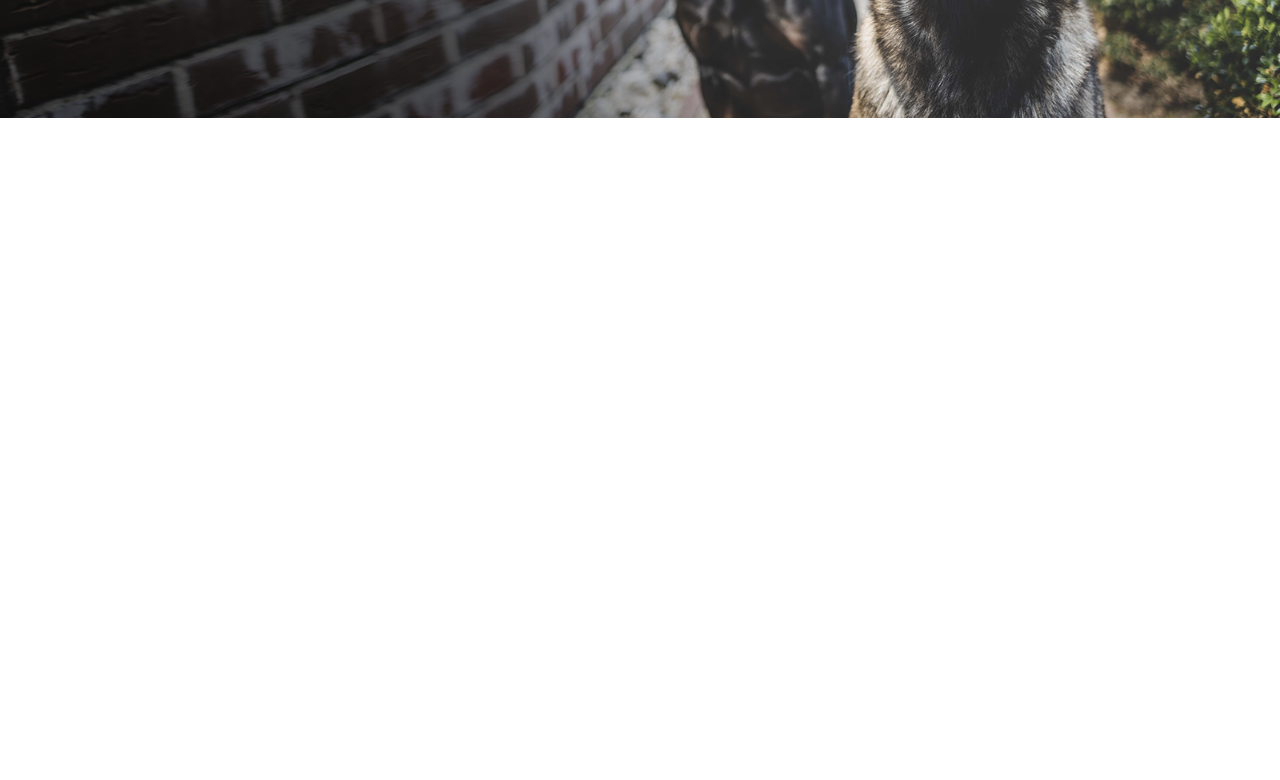
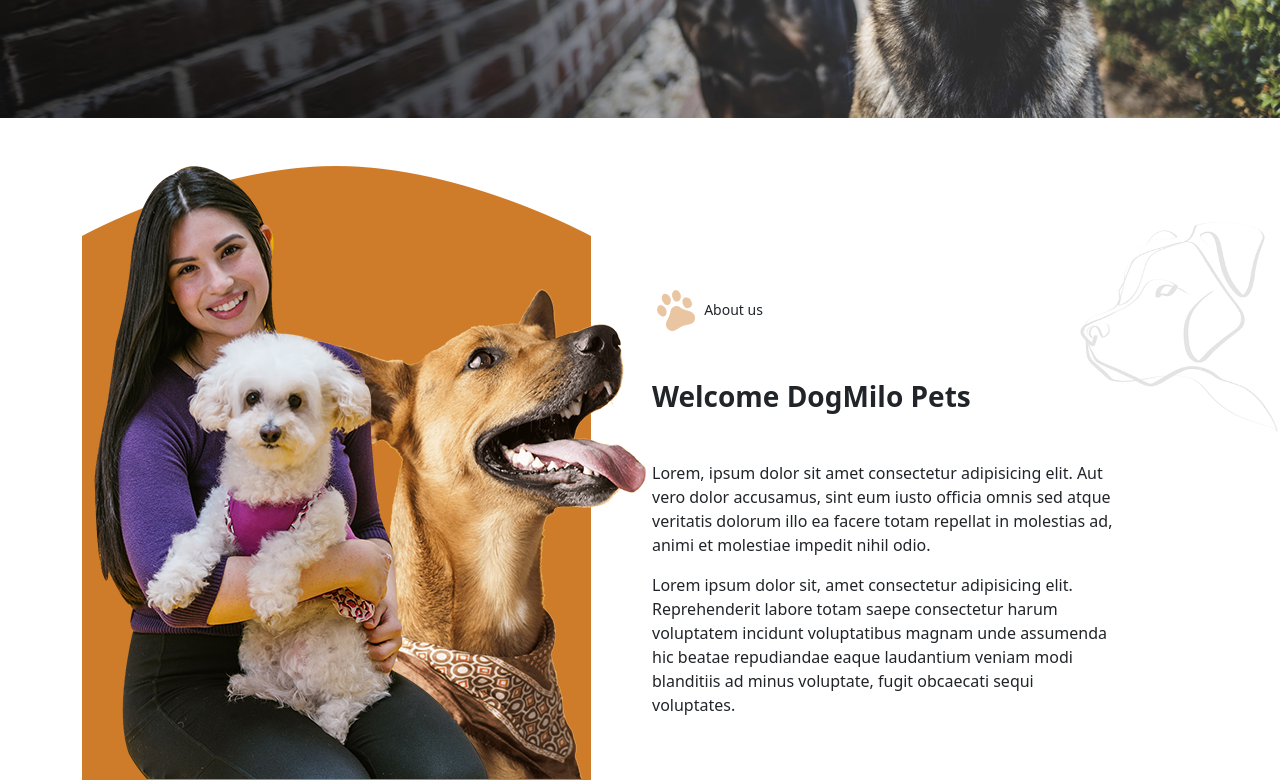
Before and after one commit to GeorgeDanielConstantin/proj-html-vuejs, a plain HTML site: page index.html in a window 1280 px wide. Shown: the part 442-1222 px from the top of the page. Before the commit the page ends 800 px from the top, so only its background shows below. Drawn offline with nearby package versions, Linux system fonts and the light colour scheme.

Commit message:
add about us

```diff
--- a/css/style.css
+++ b/css/style.css
@@ -43,10 +43,33 @@ header {
   border: none;
 }
 
-.play {
+.jumbotron img {
   padding: 0.5rem;
   height: 40px;
   width: 40px;
   background-color: #72d0fa;
   border-radius: 0.5rem;
 }
+
+/* ABOUT US */
+
+.about-us {
+  height: 70vh;
+  position: relative;
+}
+
+.about-us .col-5 {
+  position: relative;
+}
+
+.col-5 > .row {
+  position: absolute;
+  top: 20%;
+}
+.dog-logo-right {
+  position: absolute;
+  right: 0;
+  top: 10%;
+  height: 210px;
+  width: 200px;
+}
--- a/index.html
+++ b/index.html
@@ -67,13 +67,46 @@
               industry.
             </p>
             <button type="button" class="btn-gs">Get started</button>
-            <img class="play mx-1" src="img/play.png" alt="" />
+            <img class="mx-1" src="img/play.png" alt="" />
           </div>
         </div>
       </div>
     </div>
 
     <!-- ABOUT US -->
+
+    <section class="about-us">
+      <div class="container">
+        <div class="row my-5 align-content-center">
+          <div class="col-6">
+            <img src="img/about.png" alt="" />
+          </div>
+          <div class="col-5">
+            <div class="row">
+              <div class="col">
+                <img class="mx-1" src="img/dog-icon.png" alt="" />
+                <span><small>About us</small></span>
+                <h3 class="my-5"><b>Welcome DogMilo Pets</b></h3>
+                <p>
+                  Lorem, ipsum dolor sit amet consectetur adipisicing elit. Aut
+                  vero dolor accusamus, sint eum iusto officia omnis sed atque
+                  veritatis dolorum illo ea facere totam repellat in molestias
+                  ad, animi et molestiae impedit nihil odio.
+                </p>
+                <p>
+                  Lorem ipsum dolor sit, amet consectetur adipisicing elit.
+                  Reprehenderit labore totam saepe consectetur harum voluptatem
+                  incidunt voluptatibus magnam unde assumenda hic beatae
+                  repudiandae eaque laudantium veniam modi blanditiis ad minus
+                  voluptate, fugit obcaecati sequi voluptates.
+                </p>
+              </div>
+            </div>
+          </div>
+        </div>
+      </div>
+      <img class="dog-logo-right" src="img/dog-logo.png" alt="" />
+    </section>
 
     <!-- SERVICE -->
 
```
Also changed, not shown: img/black-dot-i.svg (renamed from img/image (4).svg), img/black-dot.svg (renamed from img/image (5).svg), img/clock.svg (renamed from img/image (13).svg), img/go-up.svg (renamed from img/image (9).svg), img/mute.svg (renamed from img/image (7).svg), img/stars.svg (renamed from img/image (10).svg), img/youtube-logo.svg (renamed from img/image (8).svg).
